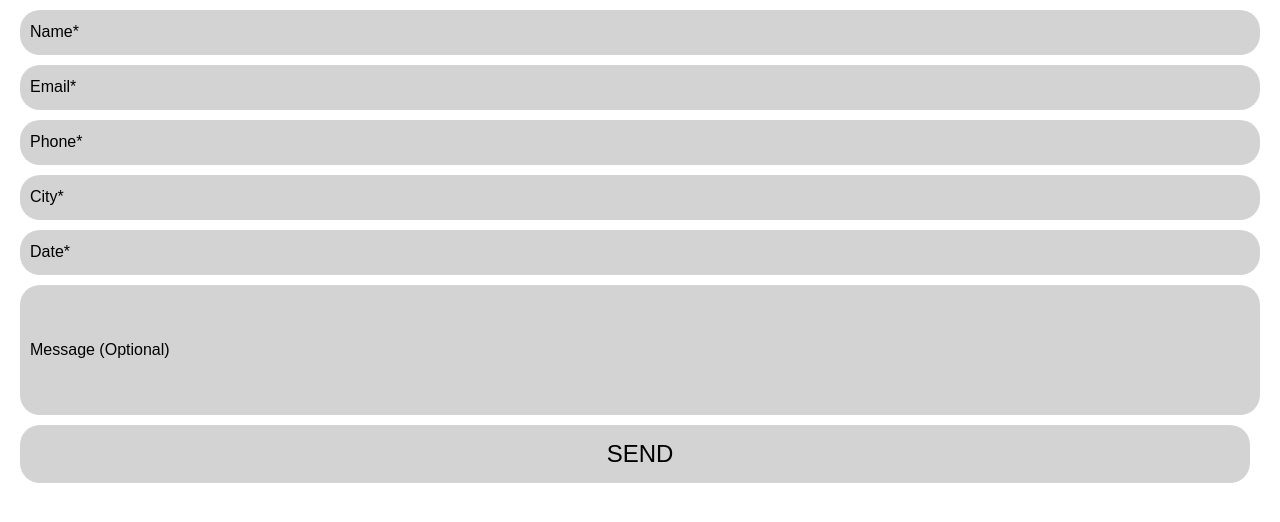
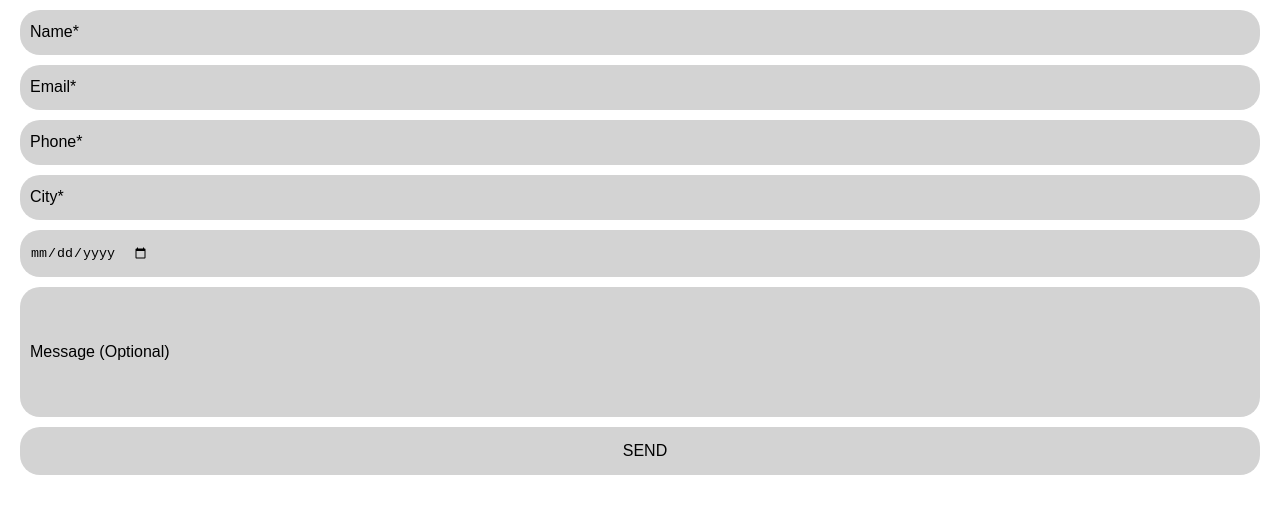
Before and after one commit to missatrox44/love-thy-selfie, a React (Vite) app: page / in a window 1280 px wide. Shown: the top 522 px of the page. Built offline with nearby package versions, Linux system fonts and the light colour scheme.

Commit message:
functionality setup but not functional for contact

```diff
--- a/src/components/ContactForm/index.jsx
+++ b/src/components/ContactForm/index.jsx
@@ -1,58 +1,98 @@
-import React from "react";
+import React, { useRef, useState } from "react";
 import "./style.css";
 
 
 export default function ContactForm () {
 
+  const [formState, setFormState] = useState({
+    name:"",
+    email:"",
+    phone:"",
+    city:"",
+    date:"",
+    message:"",
+  })
+
+  const form = useRef();
+
+  const { name, email, phone, city, date, message } = formState;
+
+  function handleChange(e) {
+    setFormState({...formState, [e.target.name]: e.target.value });
+  }
+
+  function sendEmail(e) {
+    e.preventDefault();
+
+    //emailjs goes here
+
+    console.log("sent email theoretically!")
+
+    setFormState({
+      name:"",
+      email:"",
+      phone:"",
+      city:"",
+      date:"",
+      message:"",
+    })
+  }
+
   return (
-    <form>
+    <form ref={form} onSubmit={sendEmail} className="contact=form">
       <input
         required
+        type="text"
         className="input-field"
         name="name"
         placeholder="Name*"
-        // value={name}
-        //onChange={}
+        value={name}
+        onChange={handleChange}
       />
       <input
         required
+        type="email"
         className="input-field"
         name="email"
         placeholder="Email*"
-        // value={name}
-        //onChange={}
+        value={email}
+        onChange={handleChange}
       />
       <input
         required
+        type="tel"
         className="input-field"
         name="phone"
         placeholder="Phone*"
-        // value={name}
-        //onChange={}
+        value={phone}
+        onChange={handleChange}
       />
       <input
         required
+        type="text"
         className="input-field"
         name="city"
         placeholder="City*"
-        // value={name}
-        //onChange={}
+        value={city}
+        onChange={handleChange}
       />
       <input
         required
+        type="date"
         className="input-field"
         name="date"
         placeholder="Date*"
-        // value={name}
-        //onChange={}
+        value={date}
+        onChange={handleChange}
       />
       <input
         name="message"
+        type="text"
         className="input-field"
         id="message-input"
         placeholder="Message (Optional)"
-        // value={name}
-        //onChange={}
+        value={message}
+        onChange={handleChange}
       />
       <input type="submit" value="SEND" className="input-field" id="contact-send"
 />
--- a/src/components/ContactForm/style.css
+++ b/src/components/ContactForm/style.css
@@ -23,5 +23,6 @@
 
 #contact-send {
   justify-content: center;
-  font-size: 1.5rem;
+  font-size: 1rem;
+  width: calc(100% - 40px);
 }
```
